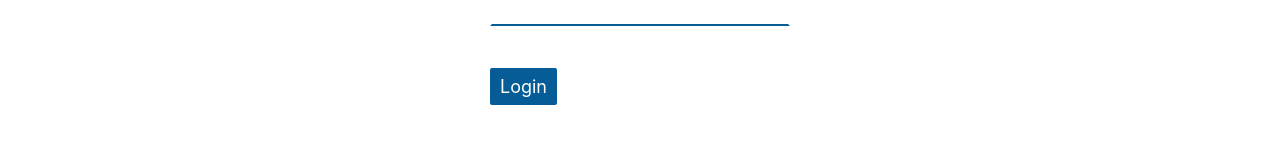
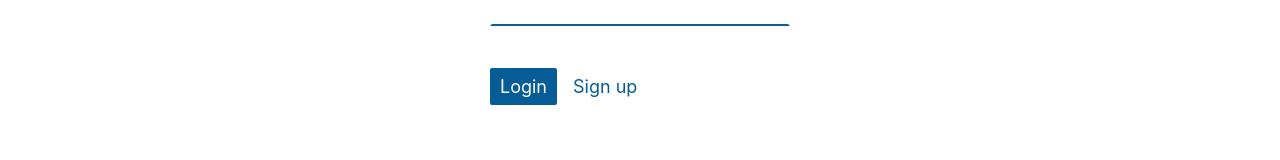
Before and after one commit to pyc4life/project-1, a React (Create React App) app in the folder client/: page /login in a window 1280 px wide. Shown: the part 383-543 px from the top of the page. Built offline with nearby package versions, Linux system fonts and the light colour scheme.

Commit message:
added error message and sign up link

```diff
--- a/client/src/components/Login/Login.js
+++ b/client/src/components/Login/Login.js
@@ -10,6 +10,7 @@ const Login = ({
 }) => {
 
     const [authInfo, setAuthInfo] = useState({});
+    const [errorMessage, setErrorMessage] = useState('');
 
     const onChangeHandler = (e) => {
         const { name, value } = e.target;
@@ -19,8 +20,16 @@ const Login = ({
 
     const onSubmitHandler = () => {
 
+        setErrorMessage('');
+
         authService.login(authInfo)
-            .then(() => history.push('/'))
+            .then((res) => {
+                if (res.message === 'not register' || res.message === 'wrong password') {
+                    setErrorMessage('Wrong username or password');
+                    return;
+                }
+                history.push('/');
+            })
             .catch(e => {
                 console.log(e);
             });
@@ -31,6 +40,7 @@ const Login = ({
             <LoginView
                 onChangeHandler={onChangeHandler}
                 onSubmitHandler={onSubmitHandler}
+                errorMessage={errorMessage}
             />
         </MainLayout>
     )
--- a/client/src/components/Login/LoginView.js
+++ b/client/src/components/Login/LoginView.js
@@ -1,13 +1,16 @@
 import React from 'react';
+import { Link } from 'react-router-dom';
 
 import FormControl from '../shared/FormControl';
 import MainButton from '../shared/Button/MainButton';
+
 
 import './LoginView.scss';
 
 const LoginView = ({
     onChangeHandler,
     onSubmitHandler,
+    errorMessage,
 }) => (
     <section className="login-section" >
         <div className="login-container">
@@ -20,6 +23,7 @@ const LoginView = ({
                     placeholder='Eg. Jordjie39'
                     label='Username'
                     onChangeHandler={onChangeHandler}
+                    errorMessage={errorMessage}
                 />
 
                 <FormControl
@@ -27,12 +31,20 @@ const LoginView = ({
                     type='password'
                     label='Password'
                     onChangeHandler={onChangeHandler}
+                    errorMessage={errorMessage}
                 />
 
                 <MainButton
                     text='Login'
                     onClickHandler={onSubmitHandler}
                 />
+
+                <Link
+                    className="not-register-yet"
+                    to="/register"
+                >
+                    <span>Sign up</span>
+                </Link>
             </form>
         </div>
     </section>
--- a/client/src/components/Login/LoginView.scss
+++ b/client/src/components/Login/LoginView.scss
@@ -14,6 +14,18 @@
 		.login-form {
 			margin: 15px auto;
 			width: 60%;
+
+			.not-register-yet {
+				margin-left: 10px;
+				color: $secondary-color;
+				padding: 5px;
+				border: 1px solid transparent;
+				transition: all 0.2s ease-in;
+
+				&:hover {
+					border-bottom: 1px solid $secondary-color;
+				}
+			}
 		}
 	}
 }
```
